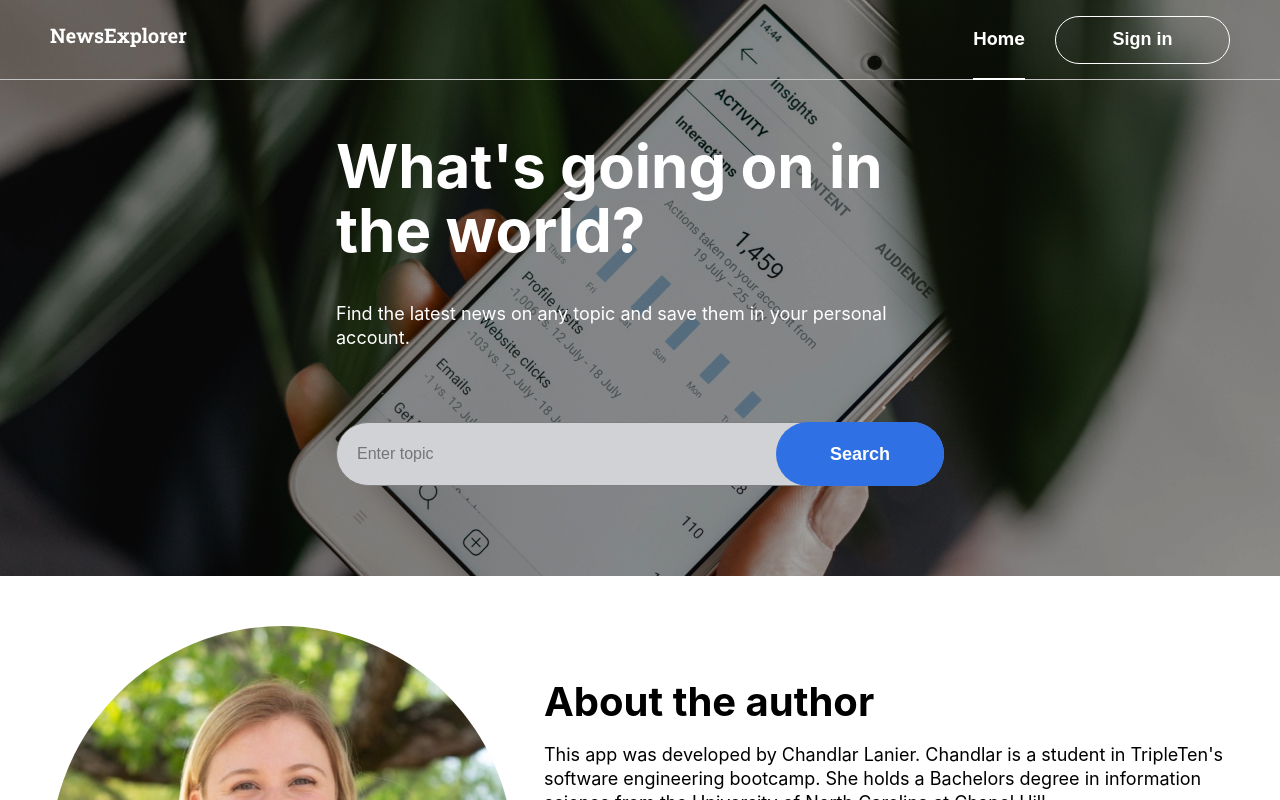
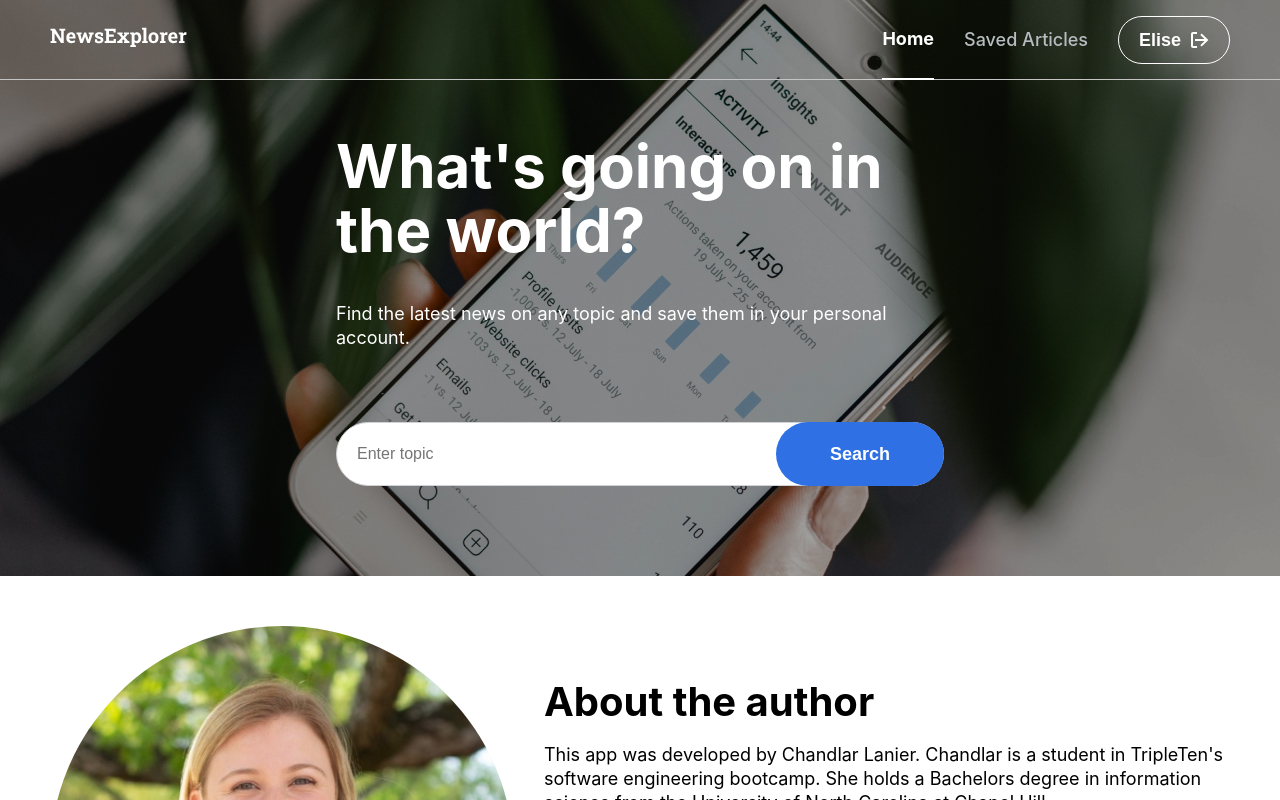
Before and after one commit to chandlarlanier/news-explorer-frontend, a React (Create React App) app: page / in a window 1280 px wide. Shown: the top 800 px of the page. Built offline with nearby package versions, Linux system fonts and the light colour scheme.

Commit message:
Add initial markup for navigation bar when user is logged in

```diff
--- a/src/components/Header/Header.js
+++ b/src/components/Header/Header.js
@@ -5,7 +5,7 @@ import "./Header.css";
 function Header({openPopup}) {
   return (
     <div className="header">
-      <Navigation openPopup={openPopup}/>
+      <Navigation openPopup={openPopup} isLoggedIn={true}/>
       <div className="header__text">
         <h1 className="header__title">What's going on in the world?</h1>
         <p className="header__description">
--- a/src/components/Navigation/Navigation.css
+++ b/src/components/Navigation/Navigation.css
@@ -32,6 +32,32 @@
     font-size: 18px;
 }
 
+.navigation__profile-link {
+    cursor: pointer;
+    color: #B6BCBF;
+    font-size: 18px;
+    line-height: 24px;
+    font-weight: 500;
+}
+
+.navigation__sign-out-button {
+    display: flex;
+    align-items: center;
+    justify-content: space-between;
+    padding: 0 20px;
+    box-sizing: border-box;
+    background-color: transparent;
+    color: #FFF;
+    width: 112px;
+    height: 48px;
+    border: 1px solid #FFF;
+    border-radius: 30px;
+    font-size: 18px;
+    line-height: 24px;
+    font-weight: bold;
+    cursor: pointer;
+}
+
 .navigation__sign-in-button {
     cursor: pointer;
     font-weight: bold;
@@ -42,4 +68,7 @@
     width: 175px;
     height: 48px;
     font-size: 18px;
+    display: flex;
+    align-items: center;
+    padding: 0;
 }
--- a/src/components/Navigation/Navigation.js
+++ b/src/components/Navigation/Navigation.js
@@ -1,21 +1,40 @@
 // import { Link } from "react-router-dom";
 import "./Navigation.css";
 import logo from "../../images/logo.svg";
+import signOutIcon from "../../images/sign-out-icon.svg";
 
-function Navigation({openPopup}) {
+function Navigation({ openPopup, isLoggedIn }) {
   return (
     <div className="navigation">
       <div className="navigation__left">
         {/* <Link to="/"> */}
-          <img className='navigation__logo' src={logo} alt="News Explorer logo" />
+        <img className="navigation__logo" src={logo} alt="News Explorer logo" />
         {/* </Link> */}
       </div>
-      <div className="navigation__right">
-        {/* <Link to="/"> */}
-            <div className='navigation__home-link'>Home</div>
-        {/* </Link> */}
-        <button className='navigation__sign-in-button' onClick={() => openPopup('sign-in')}>Sign in</button>
-      </div>
+      {isLoggedIn ? (
+        <div className="navigation__right">
+          {/* <Link to="/"> */}
+          <div className="navigation__home-link">Home</div>
+          {/* </Link> */}
+          <div className="navigation__profile-link">Saved Articles</div>
+          <button className="navigation__sign-out-button">
+            <p>Elise</p>
+            <img src={signOutIcon} alt="Sign out" />
+          </button>
+        </div>
+      ) : (
+        <div className="navigation__right">
+          {/* <Link to="/"> */}
+          <div className="navigation__home-link">Home</div>
+          {/* </Link> */}
+          <button
+            className="navigation__sign-in-button"
+            onClick={() => openPopup("sign-in")}
+          >
+            Sign in
+          </button>
+        </div>
+      )}
     </div>
   );
 }
--- a/src/components/SearchForm/SearchForm.css
+++ b/src/components/SearchForm/SearchForm.css
@@ -5,13 +5,13 @@
 .search-form__text-input {
     font-size: 16px;
     line-height: 22px;
-    border: 1px solid gray;
+    border: 1px solid #D1D2D6;
     border-radius: 40px;
     width: 608px;
     height: 64px;
     padding: 0 20px;
     box-sizing: border-box;
-    background-color: #D1D2D6;
+    background-color: #FFF;
 }
 
 .search-form__submit-button {
```
Also changed, not shown: src/images/sign-out-icon.svg (added).
